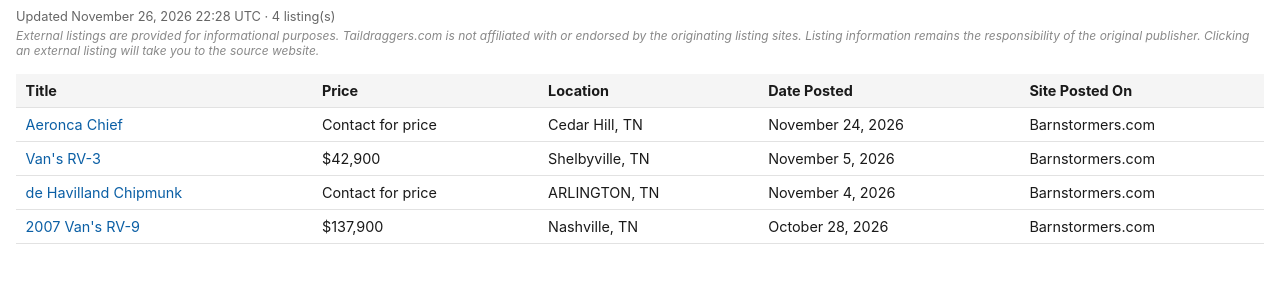
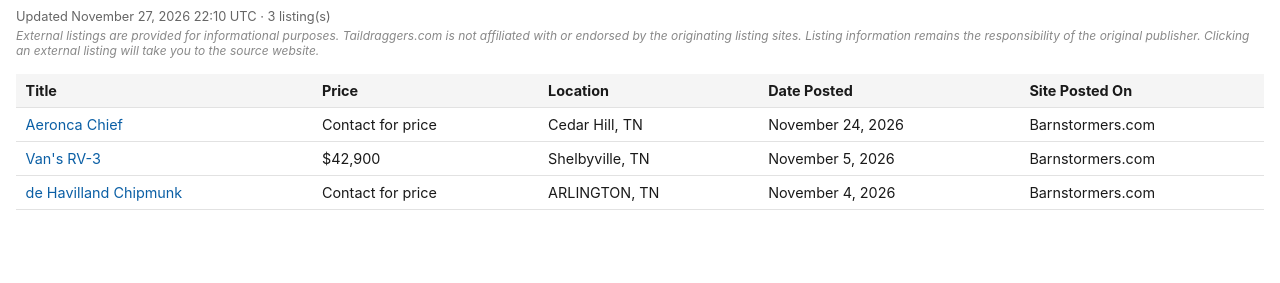
Before and after one commit to taildraggers/tennessee, a plain HTML site: page docs/index.html in a window 1280 px wide. Shown: the part 43-326 px from the top of the page. Drawn offline with Linux system fonts and the light colour scheme.

Commit message:
Update Tennessee listings (2026-11-27)

```diff
--- a/docs/index.html
+++ b/docs/index.html
@@ -58,7 +58,7 @@
 </head>
 <body>
   <h1>Taildragger Ads in Tennessee</h1>
-  <div class="updated">Updated November 26, 2026 22:28 UTC &middot; 4 listing(s)</div>
+  <div class="updated">Updated November 27, 2026 22:10 UTC &middot; 3 listing(s)</div>
   <div class="disclaimer">External listings are provided for informational purposes. Taildraggers.com is not affiliated with or endorsed by the originating listing sites. Listing information remains the responsibility of the original publisher. Clicking an external listing will take you to the source website.</div>
   <table>
     <thead>
@@ -68,7 +68,6 @@
         <tr><td><a href="https://www.barnstormers.com/classified-2085431-Aeronca-Chief.html" target="_blank" rel="noopener noreferrer">Aeronca Chief</a></td><td>Contact for price</td><td>Cedar Hill, TN</td><td>November 24, 2026</td><td>Barnstormers.com</td></tr>
         <tr><td><a href="https://www.barnstormers.com/classified-1864799-Vans-RV3.html" target="_blank" rel="noopener noreferrer">Van&#x27;s RV-3</a></td><td>$42,900</td><td>Shelbyville, TN</td><td>November 5, 2026</td><td>Barnstormers.com</td></tr>
         <tr><td><a href="https://www.barnstormers.com/classified-2066508-SUPER-CHIPMUNK.html" target="_blank" rel="noopener noreferrer">de Havilland Chipmunk</a></td><td>Contact for price</td><td>ARLINGTON, TN</td><td>November 4, 2026</td><td>Barnstormers.com</td></tr>
-        <tr><td><a href="https://www.barnstormers.com/classified-2080633-2007-VANS-RV9-N39YB.html" target="_blank" rel="noopener noreferrer">2007 Van&#x27;s RV-9</a></td><td>$137,900</td><td>Nashville, TN</td><td>October 28, 2026</td><td>Barnstormers.com</td></tr>
     </tbody>
   </table>
 <script>
```
